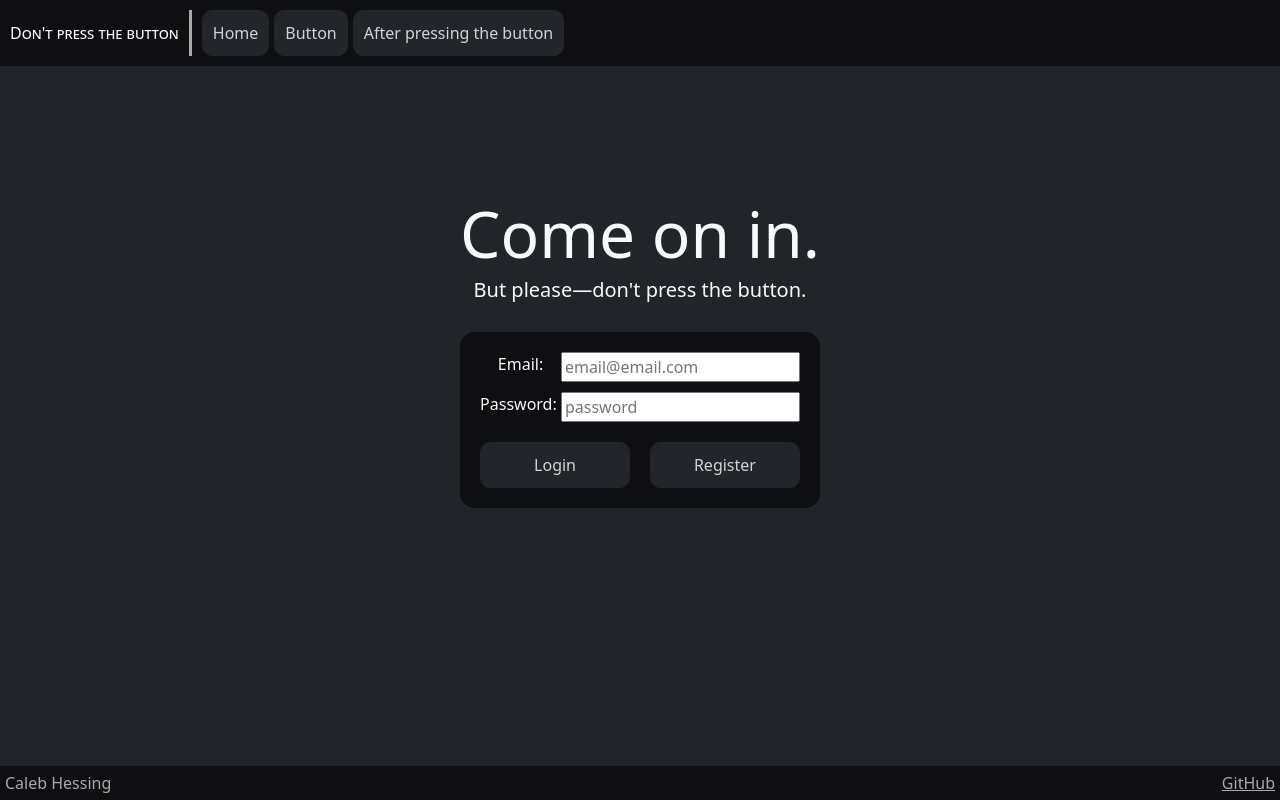
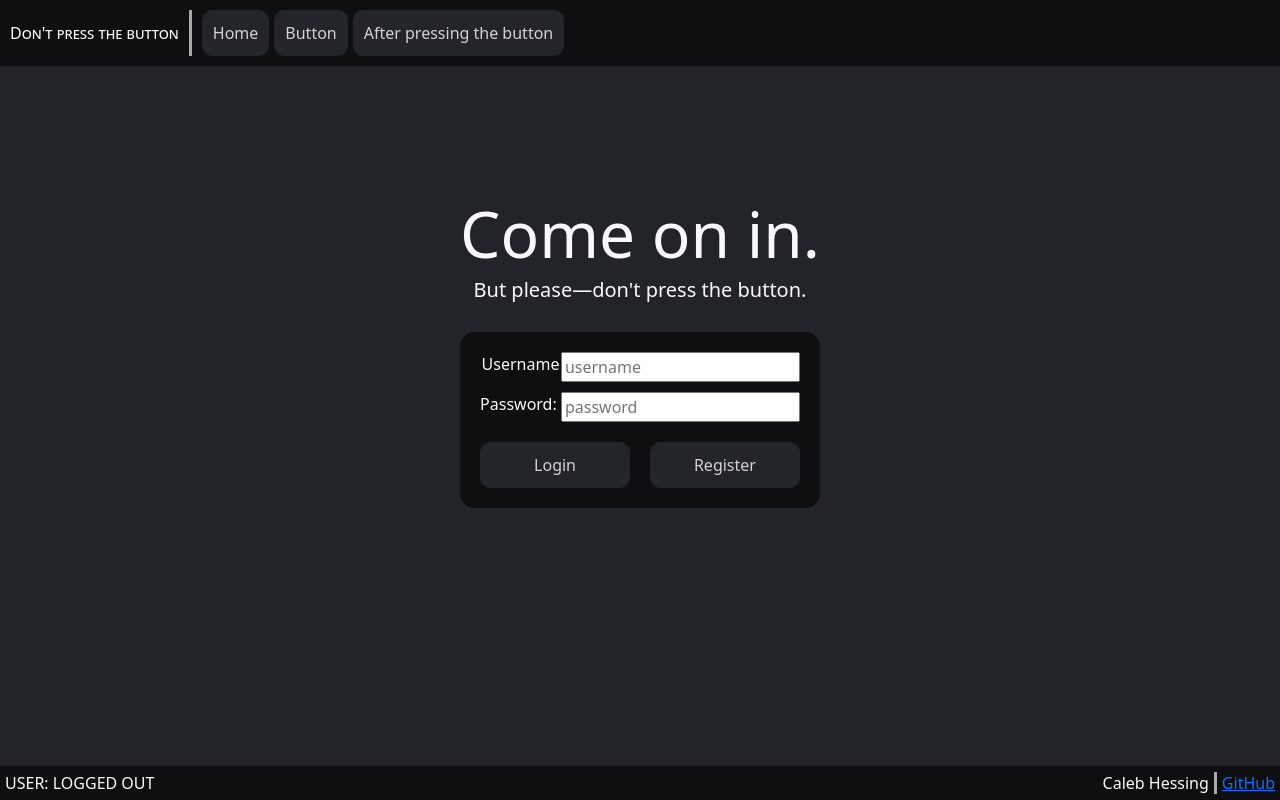
Before and after one commit to chess6032/cs260-project, a React (Vite) app: page / in a window 1280 px wide. Built offline with nearby package versions, Linux system fonts and the light colour scheme.

Commit message:
login not quite working how I want it to

```diff
--- a/src/app.css
+++ b/src/app.css
@@ -75,7 +75,6 @@ nav.ckh-nav-bar > .ckh-vert-separator {
     color: lightgrey;
 }
 
-
 @media (max-width: 768px) {
     nav.ckh-nav-bar {
         flex-direction: column;
--- a/src/app.jsx
+++ b/src/app.jsx
@@ -7,8 +7,30 @@ import { BrowserRouter, NavLink, Route, Routes } from 'react-router-dom';
 import { Login } from './login/login';
 import { Button } from './button/button';
 import { Banned } from './banned/banned';
+import { useEffect } from 'react';
+
+import { STATUS_GOOD, STATUS_BANNED, LOCAL_USER_KEY } from "./constants.js";
 
 export default function App() {
+    const [localUser, setLocalUser] = React.useState(null); // represents if the user
+
+    // FIXME:
+    // if I pass THIS function down to login.jsx as the Login component's "setLocalUser" function,
+    // it updates local storage but NOT the localUser variable. Meanwhile,
+    // if I pass setLocalUser (from React.useState) to the login component,
+    // it updates the localUser variable but NOT local storage. :(
+    function setCurrUser(username) {
+        // update local user in REACT AND in LOCAL STORAGE
+        console.log(`setting current user to : ${username}`);
+        localStorage.setItem(LOCAL_USER_KEY, JSON.stringify(username));
+        setLocalUser((user) => user);
+    }
+
+    // INITIALIZATION
+    useEffect(() => {
+        setCurrUser(null); // start w/ null local user prior to login
+    });
+
     return (
         <BrowserRouter>
           <div className="pagebody bg-dark text-light"> {/*Serves same purpose as <body> did before*/}
@@ -25,16 +47,20 @@ export default function App() {
 
             {/* <main> tag is provided by the components the Router uses */}
             <Routes>
-            <Route path='/' element={<Login />} exact /> {/* "exact" isn't needed for "/" paths anymore as of React V6...but the instructions had this here so I'll keep it ig*/}
+              <Route path='/' element={<Login setLocalUser={setCurrUser} />} exact /> {/* "exact" isn't needed for "/" paths anymore as of React V6...but the instructions had this here so I'll keep it ig*/}
               <Route path='/button' element={<Button />}/>
               <Route path='/banned' element={<Banned />}/>
               <Route path='*' element={<NotFound />}/> {/* catches any other address so that we can give a 404 not found error. */}
             </Routes>
 
             <footer>
+              {/* TODO: this is temporary, here only to demonstrate the updating status. */}
+              <span className='react-pt2-status'>USER: {localUser ? localUser : "LOGGED OUT"}</span>
+              <div style={ {textAlign: "right"} }>
                 <span id="author-name">Caleb Hessing</span>
-            {/* <div class="ckh-vert-separator"></div> */}
+                <div className="ckh-vert-separator"></div>
                 <a id="repo-link" href="https://github.com/chess6032/cs260-project">GitHub</a>
+              </div>
             </footer>
           </div>
         </BrowserRouter>
--- /dev/null
+++ b/src/constants.js
@@ -0,0 +1,6 @@
+export const STATUS_GOOD = "GOOD";
+export const STATUS_BANNED = "BANNED";
+// ^ doesn't really matter what these are,
+// SO LONG AS they are BOTH ***TRUTHY***
+
+export const LOCAL_USER_KEY = "LOCAL_USER";
--- a/src/login/login.jsx
+++ b/src/login/login.jsx
@@ -3,13 +3,20 @@ import 'bootstrap/dist/css/bootstrap.min.css'; // I don't think this page uses b
 import './login.css';
 import { useNavigate } from 'react-router-dom';
 
-export function Login({ localUser, setLocalUser }) {
+export function Login({ setLocalUser }) {
   const navigate = useNavigate();
 
+  const [text, setText] = React.useState('');
+
+  function userTypesOnKeyboard(e) {
+    setText(e.target.value);
+    console.log(e.target.value);
+  };
+
   function loginUser() {
-    console.log(`logged in ${localUser}`);
+    console.log(`logged in ${text}`);
     // update local user in REACT AND in LOCAL STORAGE
-    // setLocalUser(localUser);
+    setLocalUser(text);
   }
 
   return (
@@ -19,8 +26,8 @@ export function Login({ localUser, setLocalUser }) {
       <div id="login-form">
 
         <div id="login-input">
-          <span>Email:</span>
-          <input type="text" placeholder="email@email.com"/>
+          <span>Username</span>
+          <input type="text" placeholder="username" onChange={userTypesOnKeyboard}/>
 
           <span>Password:&nbsp;</span>
           <input type="password" placeholder="password"/>
```
Lines whose indentation alone changed are shown as unchanged.
